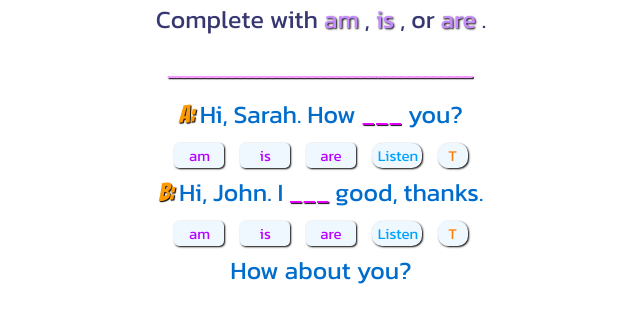
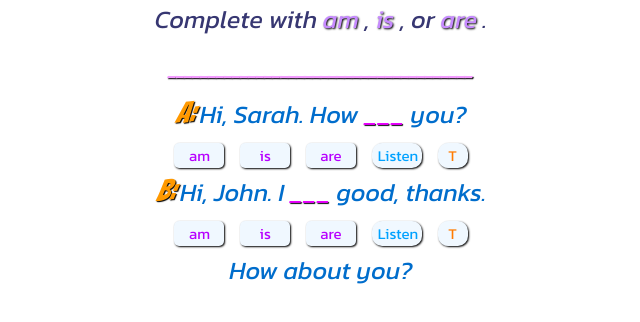
Before and after one commit to Teacher-Jorge/Touchstone-1.1, a plain HTML site: page index.html in a window 1280 px wide. Shown: the whole page, without its empty margins (319-959 px from the left). Drawn offline with Linux system fonts and the light colour scheme.

Commit message:
Add files via upload

```diff
--- a/style.css
+++ b/style.css
@@ -5,6 +5,7 @@
 
 .heading {
     font-family: 'Kanit';
+    font-style: italic;
     text-align: center;
     color: rgb(55, 55, 114);
     font-size: 25px;
@@ -22,19 +23,21 @@
     margin-bottom: 15px;
     font-size: 20px;
     font-family: 'Bangers';
+    font-style: italic;
     text-shadow: 1px 1px 1px black;
 }
 
 .persons {
     color: rgb(255, 153, 0);
     font-family: 'Bangers';
-    font-size: 25px;
+    font-size: 30px;
     text-shadow: 1px 1px 1px black;
 }
 
 .questions {
     text-align: center;
     font-family: 'Kanit';
+    font-style: italic;
     color: rgb(0, 109, 204);
     font-size: 25px;
 }
```
Also changed, not shown: index.html (+1 -1 lines), 2 other files.
